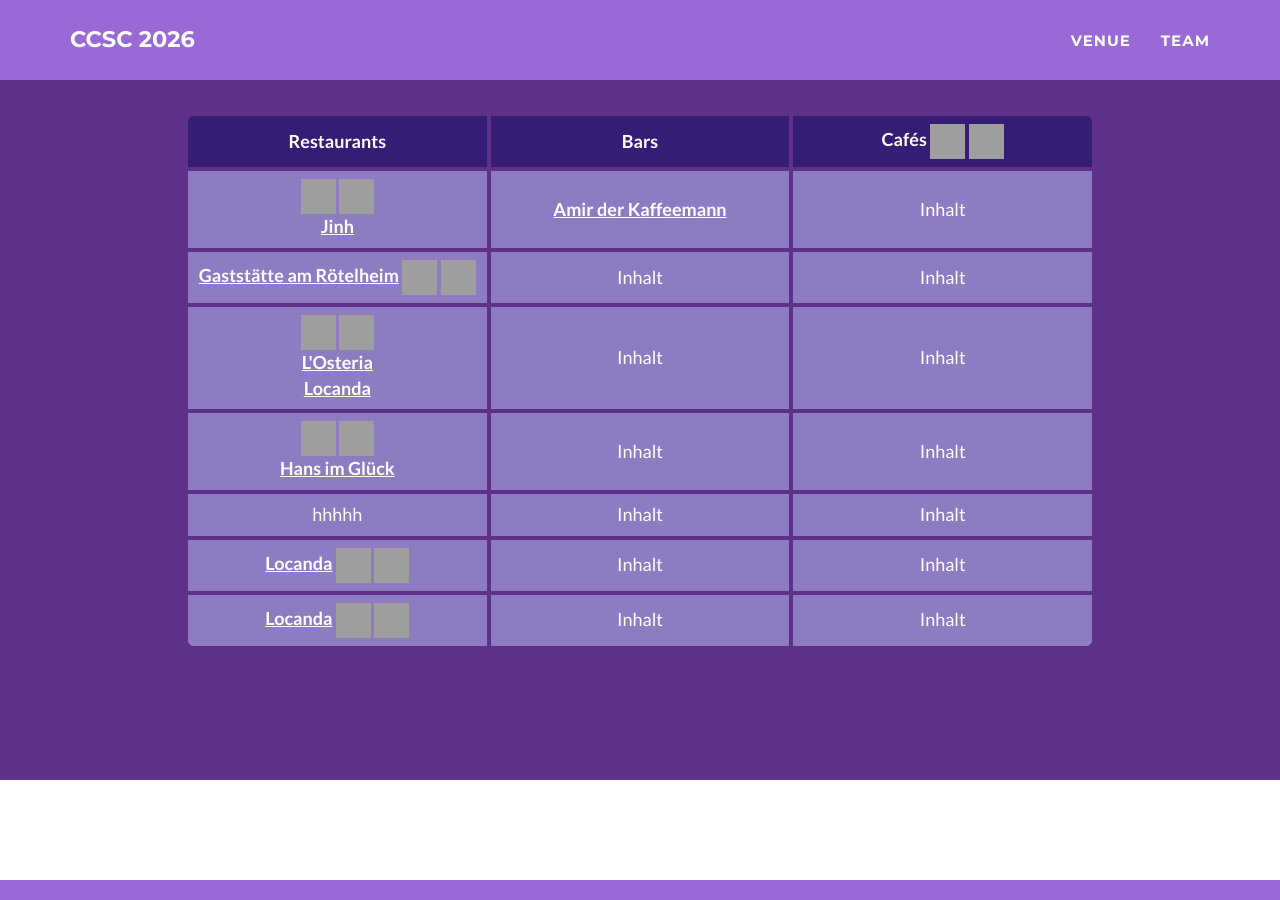
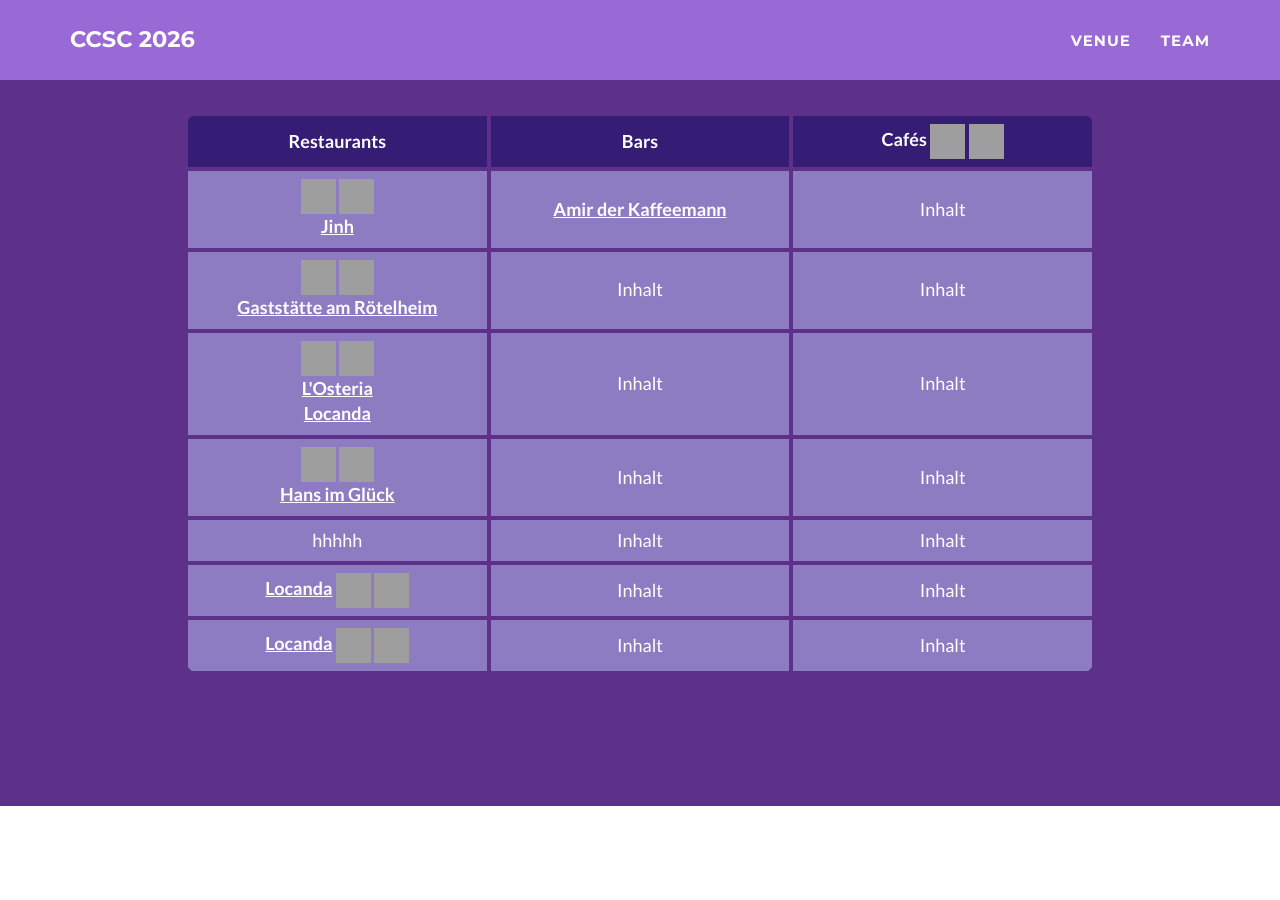
Before and after one commit to ccsc2026/ccsc2026.github.io, a Jekyll site: the page built from venue.html, in a window 1280 px wide and 900 px high, scrolled down 3022 px. Built offline with Jekyll 4.4.1, drawn with Linux system fonts in a browser that asks for light colours; grey boxes are pictures that could not be loaded.

Commit message:
Update venue.html
structure

```diff
--- a/venue.html
+++ b/venue.html
@@ -211,7 +211,8 @@ layout: page
           <td>Inhalt</td>
         </tr>
         <tr>
-          <td> <a href="https://maps.app.goo.gl/81ZM4foPHbUrhvpo8" target="_blank" style="color:#ffffff;"><b>Gaststätte am Rötelheim</b></a>  <img width="35" height="35" src="https://img.icons8.com/fluency/48/pretzel.png" alt="pretzel"/> <img width="35" height="35" src="https://img.icons8.com/fluency/48/beer.png" alt="beer"/>   </td>
+          <td> <img width="35" height="35" src="https://img.icons8.com/fluency/48/pretzel.png" alt="pretzel"/> <img width="35" height="35" src="https://img.icons8.com/fluency/48/beer.png" alt="beer"/>
+		<br> <a href="https://maps.app.goo.gl/81ZM4foPHbUrhvpo8" target="_blank" style="color:#ffffff;"><b>Gaststätte am Rötelheim</b></a> </td>
           <td>Inhalt</td>
           <td>Inhalt</td>
         </tr>
```
